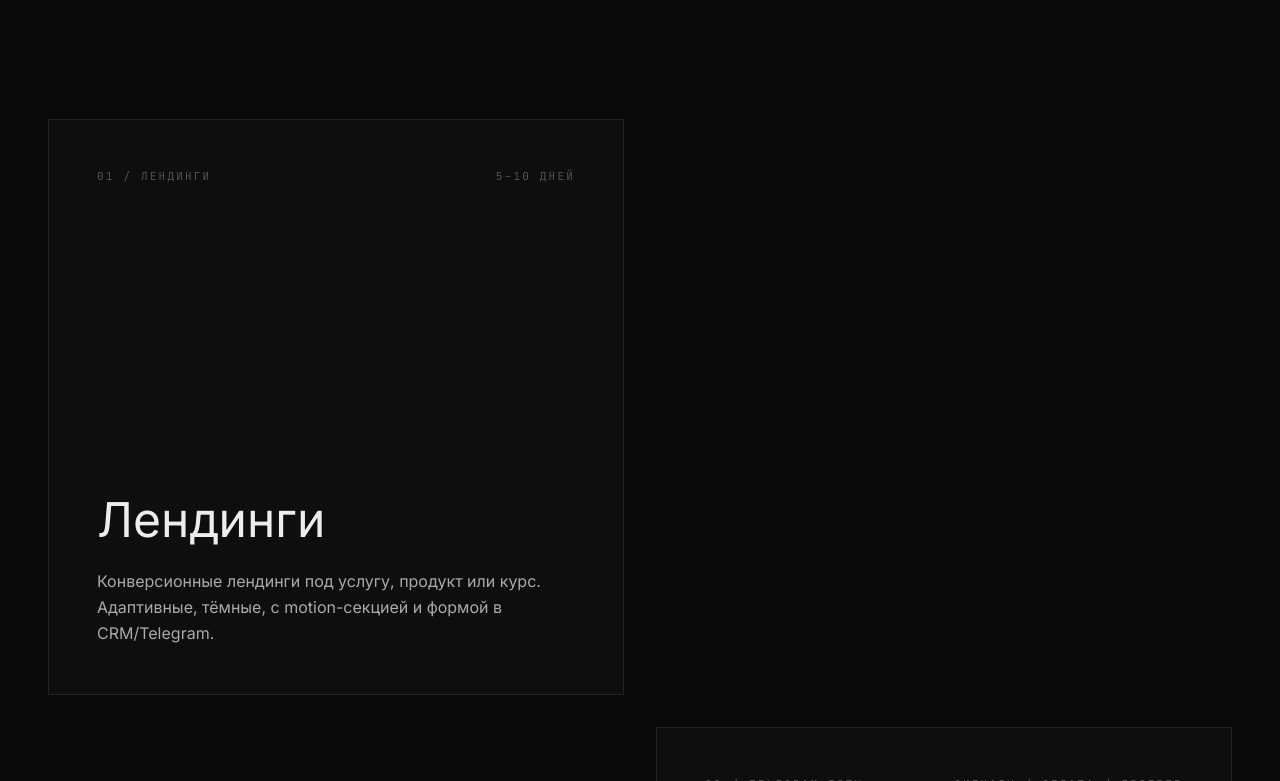
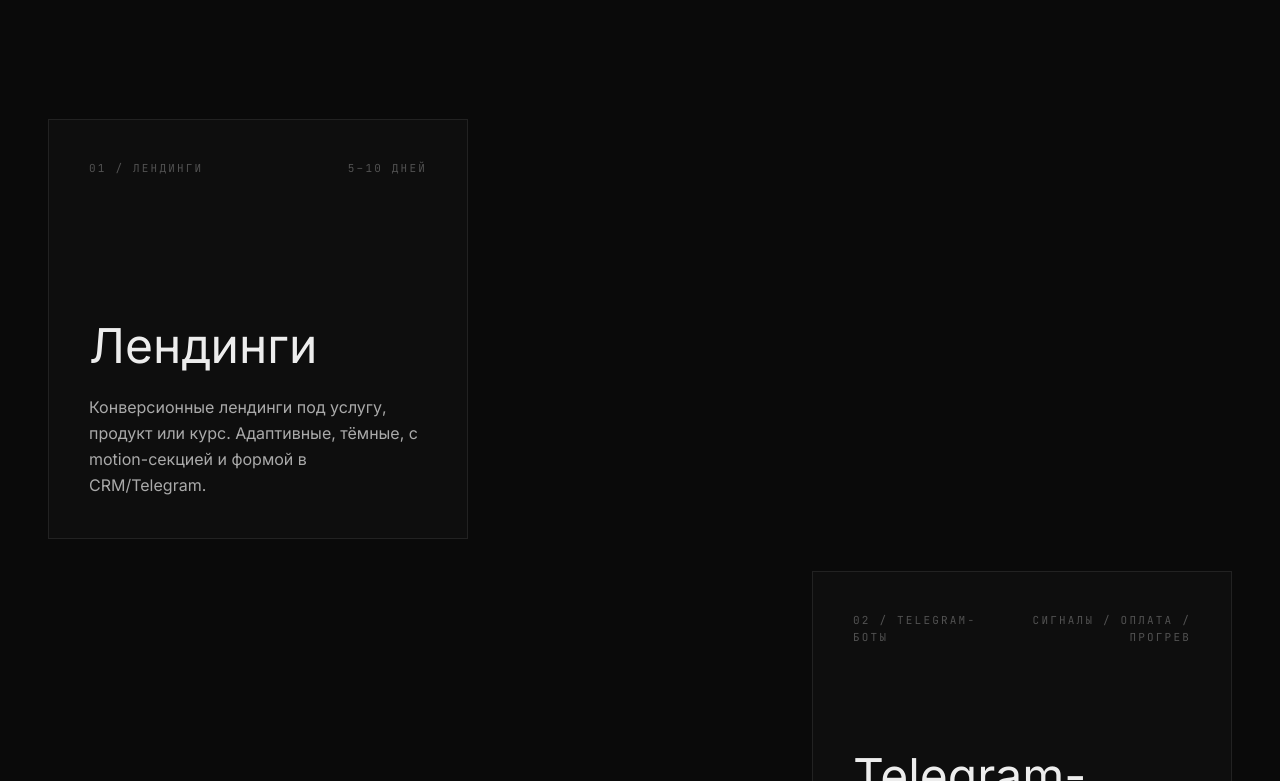
Before and after one commit to iamshouu/temat, a React (Vite) app: page / in a window 1280 px wide. Shown: the part 1319-2100 px from the top of the page. Built offline with nearby package versions, Linux system fonts and the light colour scheme.

Commit message:
style(services): shrink cards to 420px square, align odd→start / even→end for sharper zig-zag

```diff
--- a/src/components/Services.tsx
+++ b/src/components/Services.tsx
@@ -47,10 +47,10 @@ export function Services() {
       <div className="grid grid-cols-1 md:grid-cols-2 md:grid-rows-4 gap-6 md:gap-8">
         {SERVICES.map((s, i) => {
           const positions = [
-            'md:[grid-area:1/1]',
-            'md:[grid-area:2/2]',
-            'md:[grid-area:3/1]',
-            'md:[grid-area:4/2]',
+            'md:[grid-area:1/1] md:justify-self-start',
+            'md:[grid-area:2/2] md:justify-self-end',
+            'md:[grid-area:3/1] md:justify-self-start',
+            'md:[grid-area:4/2] md:justify-self-end',
           ]
           return (
           <motion.article
@@ -59,7 +59,7 @@ export function Services() {
             whileInView={{ opacity: 1 }}
             viewport={{ once: true, margin: '-80px' }}
             transition={{ duration: 0.6, delay: (i % 2) * 0.1 }}
-            className={`group relative aspect-square border border-muted/30 bg-surface/40 p-8 md:p-12 transition-colors duration-300 hover:border-accent flex flex-col justify-between ${positions[i]}`}
+            className={`group relative aspect-square w-full md:max-w-[420px] border border-muted/30 bg-surface/40 p-8 md:p-10 transition-colors duration-300 hover:border-accent flex flex-col justify-between ${positions[i]}`}
           >
             <div className="flex items-baseline justify-between gap-4">
               <span className="font-mono text-[11px] uppercase tracking-[0.2em] text-muted">
```
